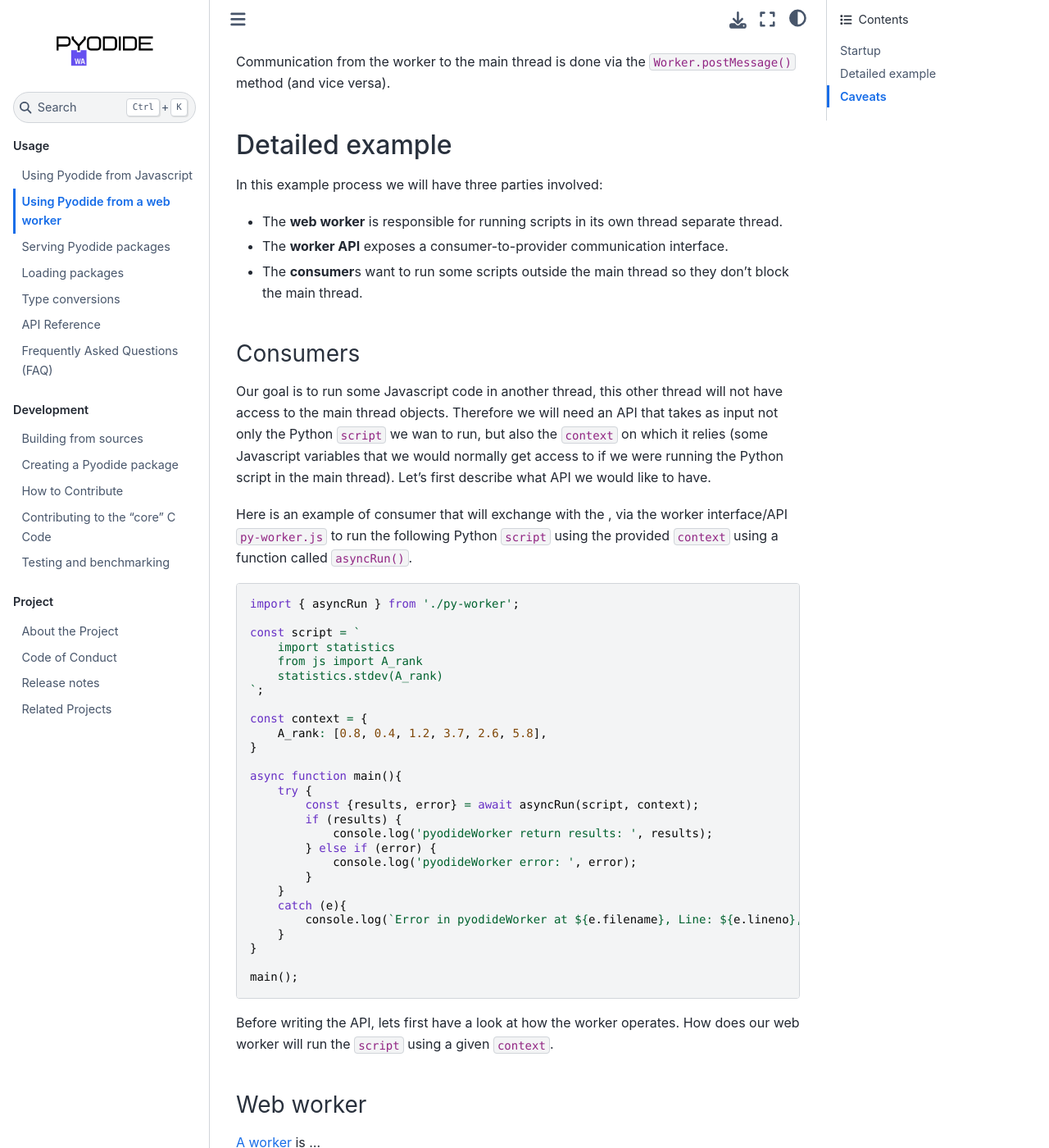
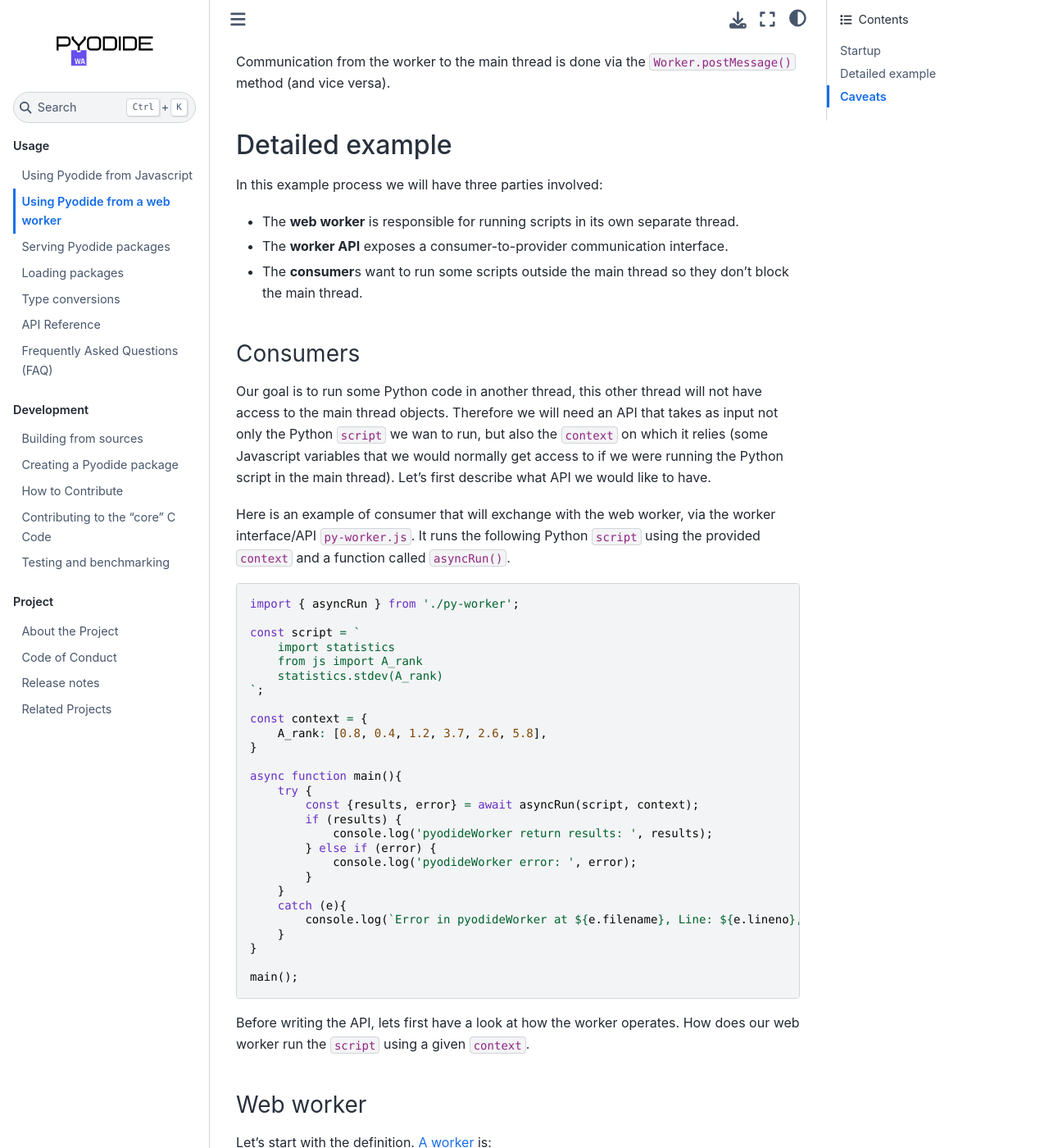
Before and after one commit to pyodide/pyodide, a Sphinx documentation site: the page built from docs/usage/webworker.md, in a window 1280 px wide and 1400 px high, scrolled down 516 px. Shown: the whole window at 82% size. Built offline with Sphinx 7.4.7 and the Sphinx Book theme 1.1.4, drawn with Linux system fonts in a browser that asks for light colours; the version number is read from the project's files by our own code.

Commit message:
DOC update docs/usage/webworker (#1298)
Co-authored-by: Hood Chatham <roberthoodchatham@gmail.com>

````diff
--- a/docs/usage/webworker.md
+++ b/docs/usage/webworker.md
@@ -18,7 +18,7 @@ Update the `webworker.js` sample so that it has as valid URL for `pyodide.js`, a
 `self.languagePluginUrl` to the location of the supporting files.
 
 In your application code create a web worker `new Worker(...)`,
-and attach listeners to it using its `.onerror` and [`.onmessage`][onmessage]
+and attach listeners to it using its `.onerror` and `.onmessage`
 methods (listeners).
 
 Communication from the worker to the main thread is done via the `Worker.postMessage()`
@@ -31,22 +31,20 @@ method (and vice versa).
 
 In this example process we will have three parties involved:
 
-* The **web worker** is responsible for running scripts in its own thread separate thread.
+* The **web worker** is responsible for running scripts in its own separate thread.
 * The **worker API** exposes a consumer-to-provider communication interface.
 * The **consumer**s want to run some scripts outside the main thread so they don't block the main thread.
 
 ### Consumers
 
-Our goal is to run some Javascript code in another thread, this other thread will
+Our goal is to run some Python code in another thread, this other thread will
 not have access to the main thread objects. Therefore we will need an API that takes
 as input not only the Python `script` we wan to run, but also the `context` on which
 it relies (some Javascript variables that we would normally get access to if we
 were running the Python script in the main thread). Let's first describe what API
 we would like to have.
 
-Here is an example of consumer that will exchange with the , via the worker
-interface/API `py-worker.js` to run the following Python `script` using the provided `context`
-using a function called `asyncRun()`.
+Here is an example of consumer that will exchange with the web worker, via the worker interface/API `py-worker.js`. It runs the following Python `script` using the provided `context` and a function called `asyncRun()`.
 
 ```js
 import { asyncRun } from './py-worker';
@@ -79,11 +77,11 @@ main();
 ```
 
 Before writing the API, lets first have a look at how the worker operates.
-How does our web worker will run the `script` using a given `context`.
+How does our web worker run the `script` using a given `context`.
 
 ### Web worker
 
-[A worker][worker API] is ...
+Let's start with the definition. [A worker][worker API] is:
 
 > A worker is an object created using a constructor (e.g. [Worker()][Worker constructor])  that runs a named Javascript file — this file contains the code that will run in the worker thread; workers run in another global context that is different from the current window. This context is represented by either a DedicatedWorkerGlobalScope object (in the case of dedicated workers - workers that are utilized by a single script), or a SharedWorkerGlobalScope (in the case of shared workers - workers that are shared between multiple scripts).
 
````
